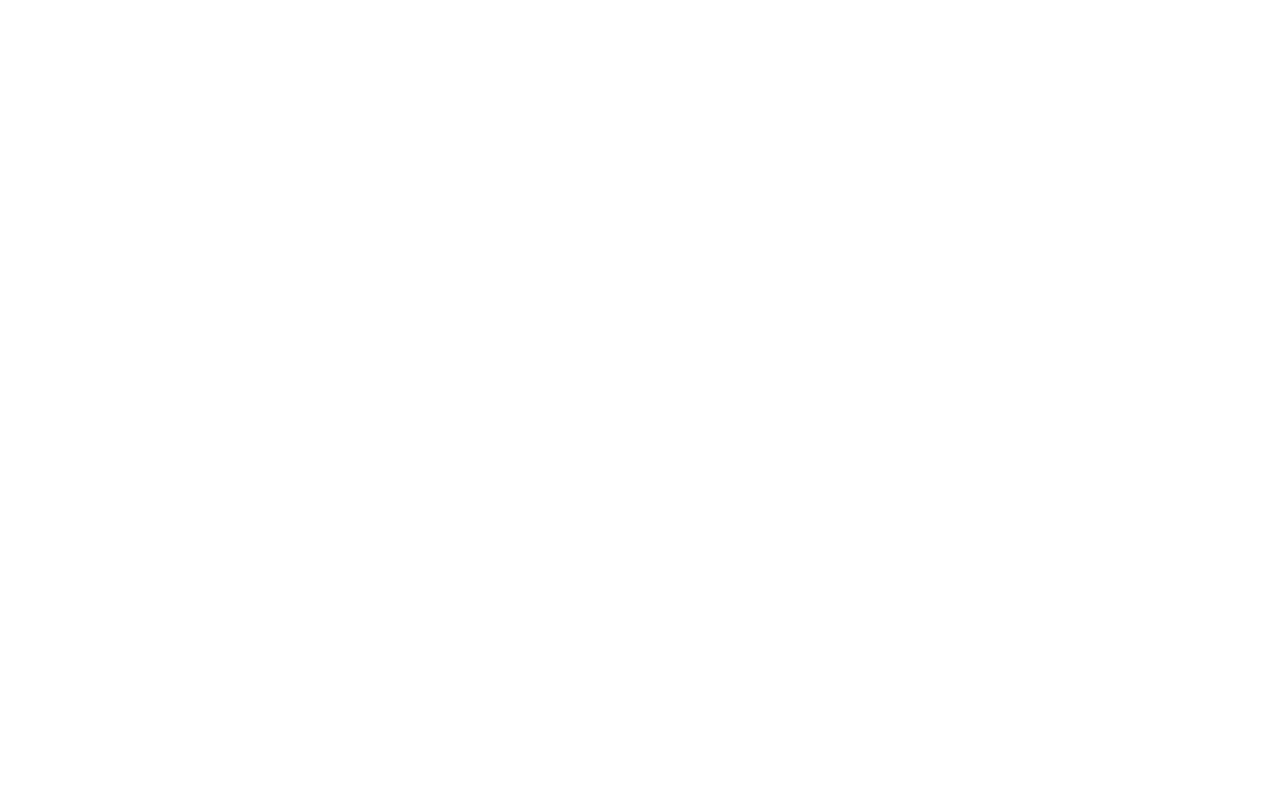
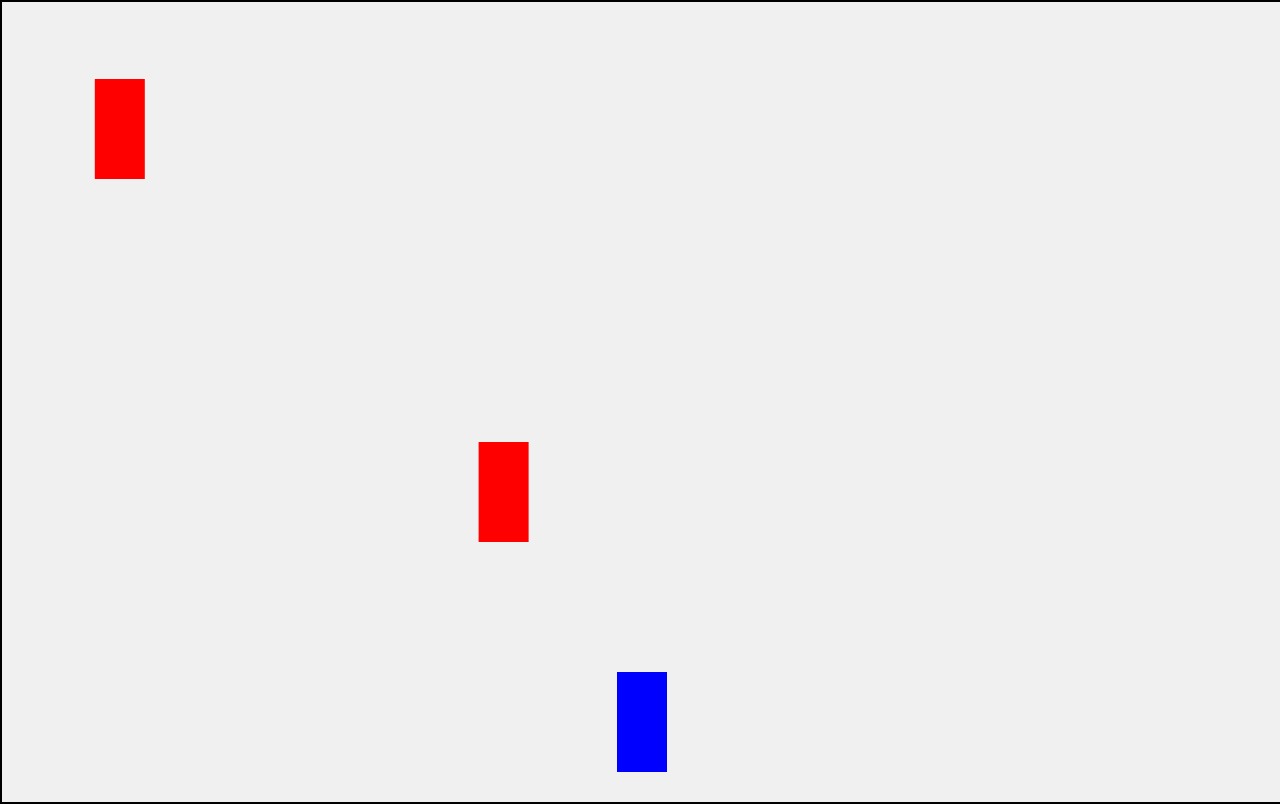
Before and after one commit to ssoo224/gift, a plain HTML site: page index.html in a window 1280 px wide. Drawn offline with Linux system fonts and the light colour scheme.

Commit message:
Update index.html

```diff
--- a/index.html
+++ b/index.html
@@ -1,39 +1,106 @@
 <!DOCTYPE html>
-<html lang="en">
+<html lang="ar">
 <head>
-<meta charset="UTF-8">
-<meta name="viewport" content="width=device-width, initial-scale=1.0">
-<meta http-equiv="X-UA-Compatible" content="ie=edge">
-<title>Temporary Disposable Gmail | Temp Mail | Email Generator</title>
-<meta charset="utf-8">
-<meta name="viewport" content="width=device-width, user-scalable=no, initial-scale=1, maximum-scale=1">
-<meta name="description" content="The most advanced temporary email service on the web to keep spam out of your mail and stay safe. It offers you to use a real Gmail email address.">
-<meta name="keywords" content="temp gmail,temporary gmail address,disposable gmail,disposable gmail address,temporary gmail,create gmail address,disposable mail,free gmail address,gmail generator,email address generator,temp mail,throwaway email,throwaway gmail,throwaway gmail,temporary email address,free gmail addres,free email address,anonymous email account,anonymous gmail account">
-<meta property="og:title" content="Disposable Gmail | Temp Mail" />
-<meta property="og:description" content="The most advanced temporary email service on the web to keep spam out of your mail and stay safe. It offers you to use a real Gmail email address." />
-<meta property="og:url" content="https://www.emailnator.com" />
-<meta property="og:type" content="website" />
-<meta property="og:image" content="https://www.emailnator.com/images/logo.png" />
-<meta name="twitter:card" content="summary_large_image" />
-<meta name="twitter:title" content="Disposable Gmail | Temp Mail" />
-<meta name="twitter:description" content="The most advanced temporary email service on the web to keep spam out of your mail and stay safe. It offers you to use a real Gmail email address." />
-<link rel="canonical" href="https://www.emailnator.com" />
-<link rel="icon" type="image/png" href="https://www.emailnator.com/images/favicon.ico">
-<script type="application/ld+json">{"@context":"https:\/\/schema.org","@type":"WebPage","name":"Disposable Gmail | Temp Mail","description":"The most advanced temporary email service on the web to keep spam out of your mail and stay safe. It offers you to use a real Gmail email address.","url":"https:\/\/emailnator.com","image":"https://www.emailnator.com/images/logo.png"}</script>
-<script src="https://www.emailnator.com/js/app.js?ver=MfLJevaWBm35" defer></script>
-<script src="https://waf.botwafguard.net/botsafev1.js" defer></script>
-<script async src="https://pagead2.googlesyndication.com/pagead/js/adsbygoogle.js?client=ca-pub-2044622973026891" crossorigin="anonymous"></script>
-<script type="text/javascript">
-        (function(){
-            var bsa_optimize=document.createElement('script');
-            bsa_optimize.type='text/javascript';
-            bsa_optimize.async=true;
-            bsa_optimize.src='https://cdn4.buysellads.net/pub/emailnator.js?'+(new Date()-new Date()%600000);
-            (document.getElementsByTagName('head')[0]||document.getElementsByTagName('body')[0]).appendChild(bsa_optimize);
-        })();
-    </script>
+    <meta charset="UTF-8">
+    <meta name="viewport" content="width=device-width, initial-scale=1.0">
+    <title>لعبة السيارات</title>
+    <style>
+        body {
+            margin: 0;
+            overflow: hidden;
+        }
+        canvas {
+            display: block;
+            background-color: #f0f0f0;
+            margin: 0 auto;
+            border: 2px solid black;
+        }
+    </style>
 </head>
 <body>
-<div id="root"></div>
+
+<canvas id="gameCanvas"></canvas>
+
+<script>
+    const canvas = document.getElementById('gameCanvas');
+    const ctx = canvas.getContext('2d');
+
+    canvas.width = window.innerWidth;
+    canvas.height = window.innerHeight;
+
+    const carWidth = 50;
+    const carHeight = 100;
+    let carX = canvas.width / 2 - carWidth / 2;
+    let carY = canvas.height - carHeight - 30;
+    const carSpeed = 5;
+
+    const obstacles = [];
+    const obstacleWidth = 50;
+    const obstacleHeight = 100;
+    const obstacleSpeed = 3;
+
+    let isGameOver = false;
+
+    function drawCar() {
+        ctx.fillStyle = 'blue';
+        ctx.fillRect(carX, carY, carWidth, carHeight);
+    }
+
+    function drawObstacles() {
+        ctx.fillStyle = 'red';
+        obstacles.forEach(obstacle => {
+            ctx.fillRect(obstacle.x, obstacle.y, obstacleWidth, obstacleHeight);
+            obstacle.y += obstacleSpeed;
+        });
+    }
+
+    function generateObstacles() {
+        const obstacleX = Math.random() * (canvas.width - obstacleWidth);
+        obstacles.push({ x: obstacleX, y: -obstacleHeight });
+    }
+
+    function checkCollision() {
+        obstacles.forEach(obstacle => {
+            if (
+                carX < obstacle.x + obstacleWidth &&
+                carX + carWidth > obstacle.x &&
+                carY < obstacle.y + obstacleHeight &&
+                carY + carHeight > obstacle.y
+            ) {
+                isGameOver = true;
+            }
+        });
+    }
+
+    function update() {
+        if (isGameOver) {
+            ctx.fillStyle = 'black';
+            ctx.font = '48px Arial';
+            ctx.fillText('Game Over!', canvas.width / 2 - 100, canvas.height / 2);
+            return;
+        }
+
+        ctx.clearRect(0, 0, canvas.width, canvas.height);
+
+        drawCar();
+        drawObstacles();
+        checkCollision();
+
+        requestAnimationFrame(update);
+    }
+
+    document.addEventListener('keydown', function (event) {
+        if (event.key === 'ArrowLeft' && carX > 0) {
+            carX -= carSpeed;
+        }
+        if (event.key === 'ArrowRight' && carX < canvas.width - carWidth) {
+            carX += carSpeed;
+        }
+    });
+
+    setInterval(generateObstacles, 2000);
+    update();
+</script>
+
 </body>
 </html>
```
